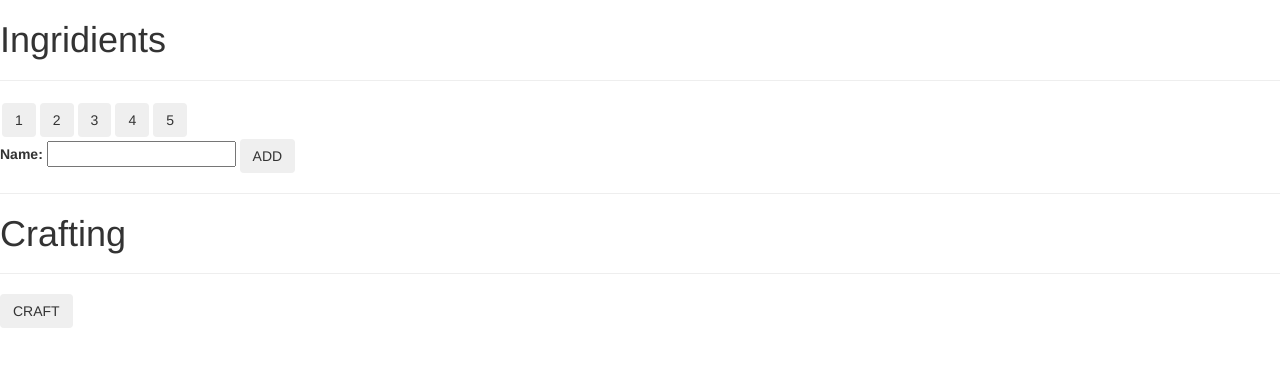
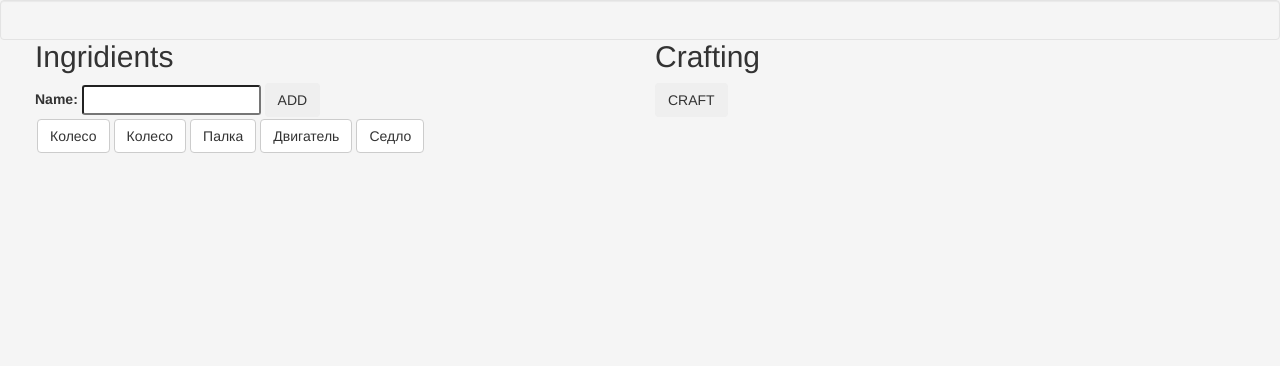
Before and after one commit to Beriks4/andersen, a plain HTML site: page index.html in a window 1280 px wide. Drawn offline with Linux system fonts and the light colour scheme.

Commit message:
increase code readability and improved appearance

```diff
--- a/index.html
+++ b/index.html
@@ -5,25 +5,22 @@
     <title>Title</title>
     <link rel="stylesheet" href="bootstrap.min.css">
 </head>
-<body>
-
+<body class="well">
 <div>
-    <h1>Ingridients</h1>
-    <hr>
-    <div id="items"></div>
-    <div id="recipies"></div>
-    <label>Name:</label>
-    <input id="add"> </input>
-    <button class="btn" id="addBtn">ADD</button>
-
-</div>
-<hr>
-<div>
-    <h1>Crafting</h1>
-    <hr>
-    <div id="craft"></div>
-    <p id="message"></p>
-    <button class="btn" id="go">CRAFT</button>
+    <div class="col-lg-6">
+        <h2>Ingridients</h2>
+        <label>Name:</label>
+        <input class="input-sm" id="add"> </input>
+        <button class="btn" id="addBtn">ADD</button>
+        <div id="items"></div>
+        <div id="recipies"></div>
+    </div>
+    <div class="col-lg-6">
+        <h2>Crafting</h2>
+        <div id="craftItems"></div>
+        <p id="message"></p>
+        <button class="btn" id="go">CRAFT</button>
+    </div>
 </div>
 <script src="script.js"></script>
 </body>
--- a/script.js
+++ b/script.js
@@ -2,53 +2,55 @@
  * Created by Борис on 10.10.2016.
  */
 
-var resurses = ['1', '2', '3', '4', '5'];
+var items = ['Колесо', 'Колесо', 'Палка', 'Двигатель', 'Седло'];
 
 var recipes = [
     {
-        in: ['1', '2'],
-        out: '3'
+        in: ['Колесо', 'Колесо'],
+        out: 'Два колеса'
     },
     {
-        in: ['2', '3'],
-        out: '5'
+        in: ['Два колеса', 'Два колеса'],
+        out: 'Четыре колеса'
     },
     {
-        in: ['1', '4'],
-        out: '5'
+        in: ['Два колеса', 'Палка', 'Седло'],
+        out: 'Велосипед'
     },
     {
-        in: ['1', '2', '3'],
-        out: '6'
+        in: ['Два колеса', 'Палка', 'Седло', 'Двигатель'],
+        out: 'Мопед'
+    },
+    {
+        in: ['Четыре колеса', 'Двигатель', 'Палка'],
+        out: 'Автомобиль'
     }
 ];
 
-function getRes() {
-    return resurses;
+function getItems() {
+    return items;
 }
 
-function setRes(element) {
-    resurses.push(element);
+function setItems(element) {
+    items.push(element);
 }
 
-function itemsIn(item) {
+function itemsToDiv(item) {
 
-    document.getElementById('craft').innerHTML = '';
+    document.getElementById('craftItems').innerHTML = '';
     var button = document.createElement('button');
-    button.className = 'btn';
+    button.className = 'btn btn-default';
     button.style.margin = '2px';
     button.id = 'res';
-    //button.setAttribute('draggable', true);
-    //button.ondragstart = drag;
     button.innerHTML = item;
     document.getElementById('items').appendChild(button);
 }
 
 function itemsView() {
     document.getElementById('items').innerHTML = '';
-    var items = getRes();
+    var items = getItems();
     for (var i = 0; i < items.length; i++) {
-        itemsIn(items[i]);
+        itemsToDiv(items[i]);
     }
 
 }
@@ -56,10 +58,9 @@ function itemsView() {
 function addItem() {
     var element = document.getElementById('add').value;
     if (element) {
-        setRes(element);
+        setItems(element);
         itemsView();
         document.getElementById('add').value = '';
-        //alert('Add!');
     } else {
         alert('Пустое имя');
     }
@@ -72,13 +73,12 @@ function getRecipe(event) {
         for (var i = 0; i < recipes.length; i++) {
             var index = recipes[i].in.indexOf(value);
 
-            if (index >= 0) {	// собираем пачку рецептов, где упоминается переданный ингредиент
+            if (index >= 0) {	// собираем рецепты, где упоминается переданный ингредиент
                 outputRecipes += recipes[i].in.join(' + ') + ' = ' + recipes[i].out + '\n' + '</br>';
             }
 
         }
         if (outputRecipes != '') {
-            //alert(outputRecipes);
             var div = document.createElement('div');
             div.id = 'recipe';
             div.innerHTML = outputRecipes;
@@ -92,16 +92,15 @@ function getRecipe(event) {
     }
 }
 function toCraft(event) {
-    // alert(event.target.parentElement.id);
     if (event.target.tagName === 'BUTTON') {
         if (event.target.parentElement.id == 'items') {
             var element = event.target;
             document.getElementById('items').removeChild(element);
-            document.getElementById('craft').appendChild(element);
-        } else if (event.target.parentElement.id == 'craft') {
+            document.getElementById('craftItems').appendChild(element);
+        } else if (event.target.parentElement.id == 'craftItems') {
             var element = event.target;
             document.getElementById('items').appendChild(element);
-            document.getElementById('craft').removeChild(element);
+            document.getElementById('craftItems').removeChild(element);
         }
     }
 }
@@ -110,7 +109,7 @@ function craft() {
     message.innerHTML = '';
 
     var out = '';
-    var selected = document.getElementById('craft').querySelectorAll('button');
+    var selected = document.getElementById('craftItems').querySelectorAll('button');
     if (selected.length != 0) {
         var arrOfItems = [];
         for (var i = 0; i < selected.length; i++) {
@@ -132,7 +131,7 @@ function craft() {
         }
         if (out != 0) {
             message.innerHTML = 'Создано ' + out;
-            setRes(out);
+            setItems(out);
             itemsView();
         } else {
             message.innerHTML = 'Нет такого рецепта';
@@ -143,12 +142,10 @@ function craft() {
 
 }
 
-document.getElementById('craft').addEventListener('click', toCraft);
+document.getElementById('craftItems').addEventListener('click', toCraft);
 document.getElementById('items').addEventListener('click', toCraft);
 document.getElementById('go').addEventListener('click', craft);
-document.getElementById('craft').addEventListener('mouseover', getRecipe);
+document.getElementById('craftItems').addEventListener('mouseover', getRecipe);
 document.getElementById('items').addEventListener('mouseover', getRecipe);
 document.getElementById('addBtn').addEventListener('click', addItem);
 itemsView();
-
-// alert(recipes[1].in);
```
